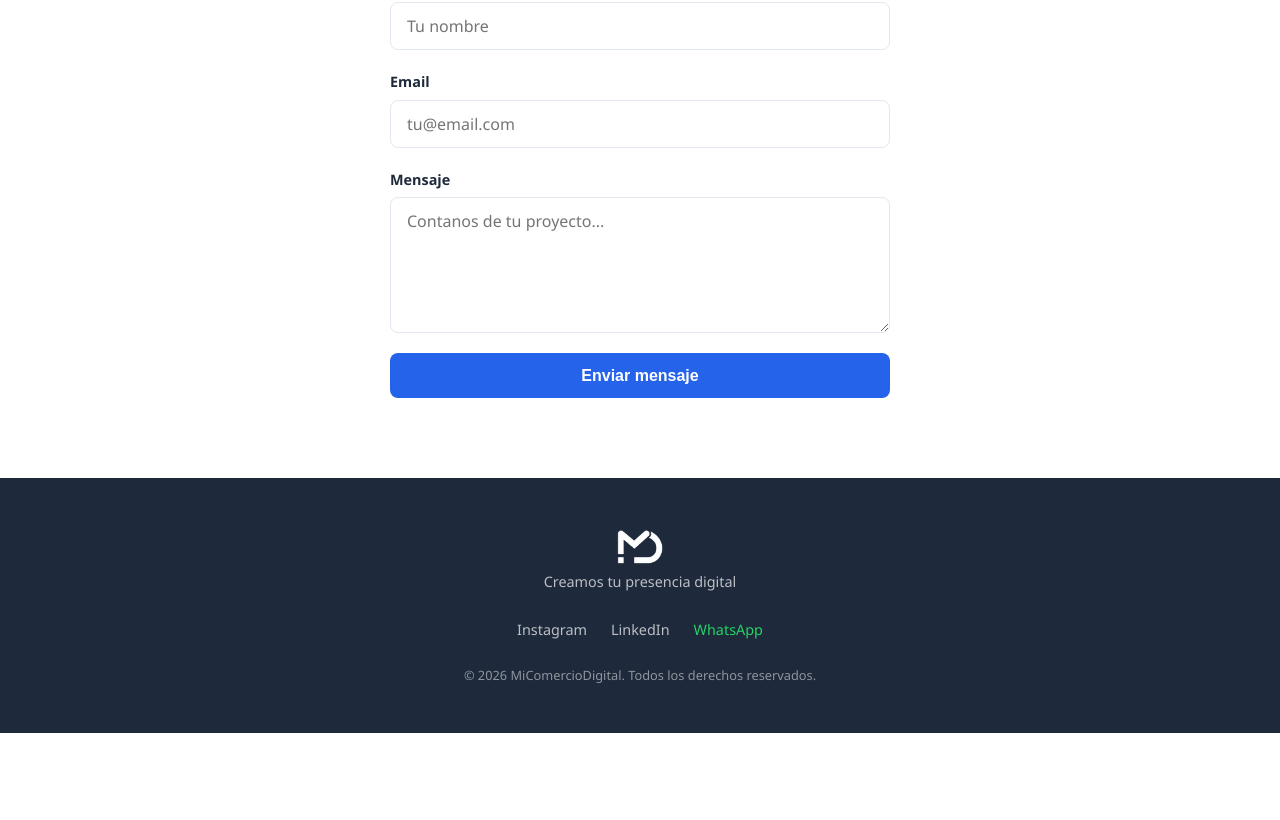
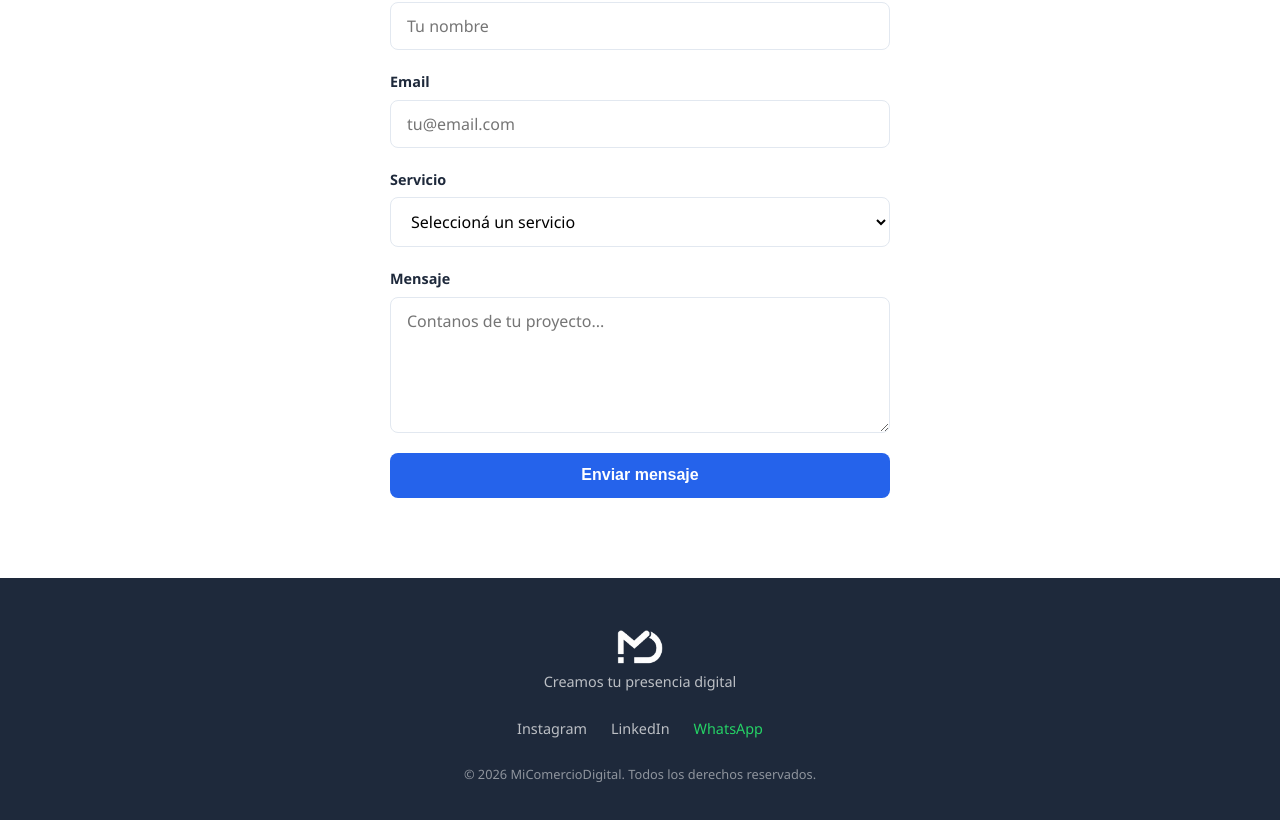
Before and after one commit to santiagodaghero/micomerciodigital, a React (Vite) app: page /servicio/1 in a window 1280 px wide. Shown: the part 4232-5052 px from the top of the page. Before the commit the page ends 4965 px from the top, so only its background shows below. Built offline with nearby package versions, Linux system fonts and the light colour scheme.

Commit message:
Formulario: select de servicios agregado

```diff
--- a/src/components/Contact/Contact.css
+++ b/src/components/Contact/Contact.css
@@ -37,7 +37,8 @@
 }
 
 .contact__form-group input,
-.contact__form-group textarea {
+.contact__form-group textarea,
+.contact__form-group select {
   padding: 0.75rem 1rem;
   border: 1px solid var(--border);
   border-radius: var(--radius);
@@ -48,7 +49,8 @@
 }
 
 .contact__form-group input:focus,
-.contact__form-group textarea:focus {
+.contact__form-group textarea:focus,
+.contact__form-group select:focus {
   outline: none;
   border-color: var(--primary);
   box-shadow: 0 0 0 3px rgba(37, 99, 235, 0.1);
--- a/src/components/Contact/Contact.jsx
+++ b/src/components/Contact/Contact.jsx
@@ -20,6 +20,17 @@ export default function Contact() {
               <input type="email" id="email" required placeholder="tu@email.com" />
             </div>
             <div className="contact__form-group">
+              <label htmlFor="service">Servicio</label>
+              <select id="service" required defaultValue="">
+                <option value="" disabled>Seleccioná un servicio</option>
+                <option value="portfolio">Portfolio profesional</option>
+                <option value="web">Página web</option>
+                <option value="ecommerce">E-commerce</option>
+                <option value="dashboard">Dashboard Power BI</option>
+                <option value="control">Control organizacional</option>
+              </select>
+            </div>
+            <div className="contact__form-group">
               <label htmlFor="message">Mensaje</label>
               <textarea id="message" required rows={5} placeholder="Contanos de tu proyecto..." />
             </div>
```
